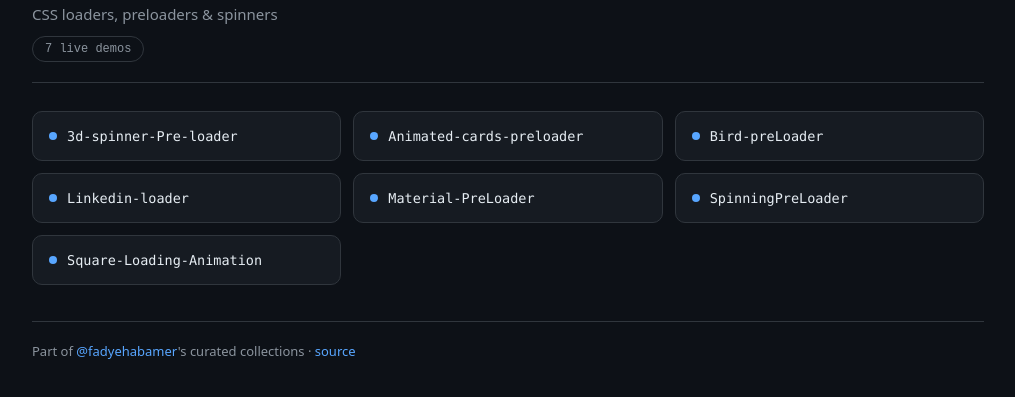
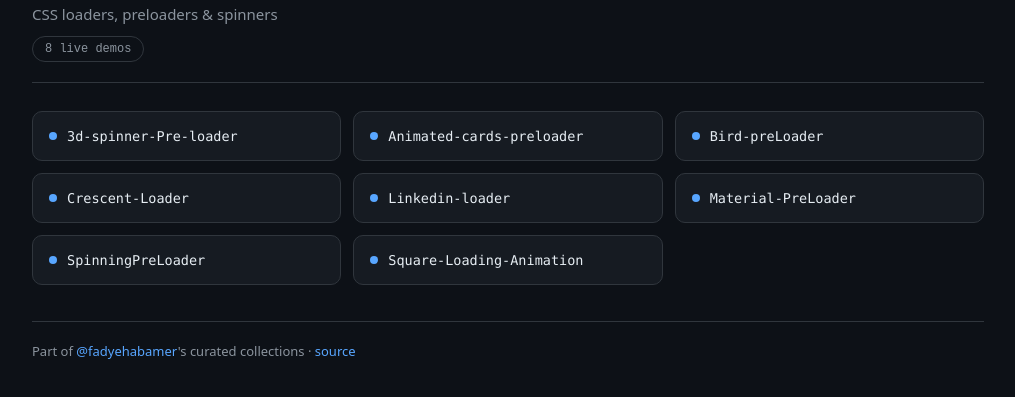
Before and after one commit to fadyehabamer/css-loaders, a plain HTML site: page index.html in a window 1280 px wide. Shown: the part 93-490 px from the top of the page, without its empty margins (132-1147 px from the left). Drawn offline with Linux system fonts and the light colour scheme.

Commit message:
Add Crescent-Loader to the README and gallery

```diff
--- a/index.html
+++ b/index.html
@@ -29,12 +29,13 @@
     <header>
       <h1>css-loaders</h1>
       <p class="sub">CSS loaders, preloaders &amp; spinners</p>
-      <div class="count">7 live demos</div>
+      <div class="count">8 live demos</div>
     </header>
     <div class="grid">
     <a class="card" href="./3d-spinner-Pre-loader/"><span class="dot"></span>3d-spinner-Pre-loader</a>
     <a class="card" href="./Animated-cards-preloader/"><span class="dot"></span>Animated-cards-preloader</a>
     <a class="card" href="./Bird-preLoader/"><span class="dot"></span>Bird-preLoader</a>
+    <a class="card" href="./Crescent-Loader/"><span class="dot"></span>Crescent-Loader</a>
     <a class="card" href="./Linkedin-loader/"><span class="dot"></span>Linkedin-loader</a>
     <a class="card" href="./Material-PreLoader/"><span class="dot"></span>Material-PreLoader</a>
     <a class="card" href="./SpinningPreLoader/"><span class="dot"></span>SpinningPreLoader</a>
```
Also changed, not shown: 2 other files.
